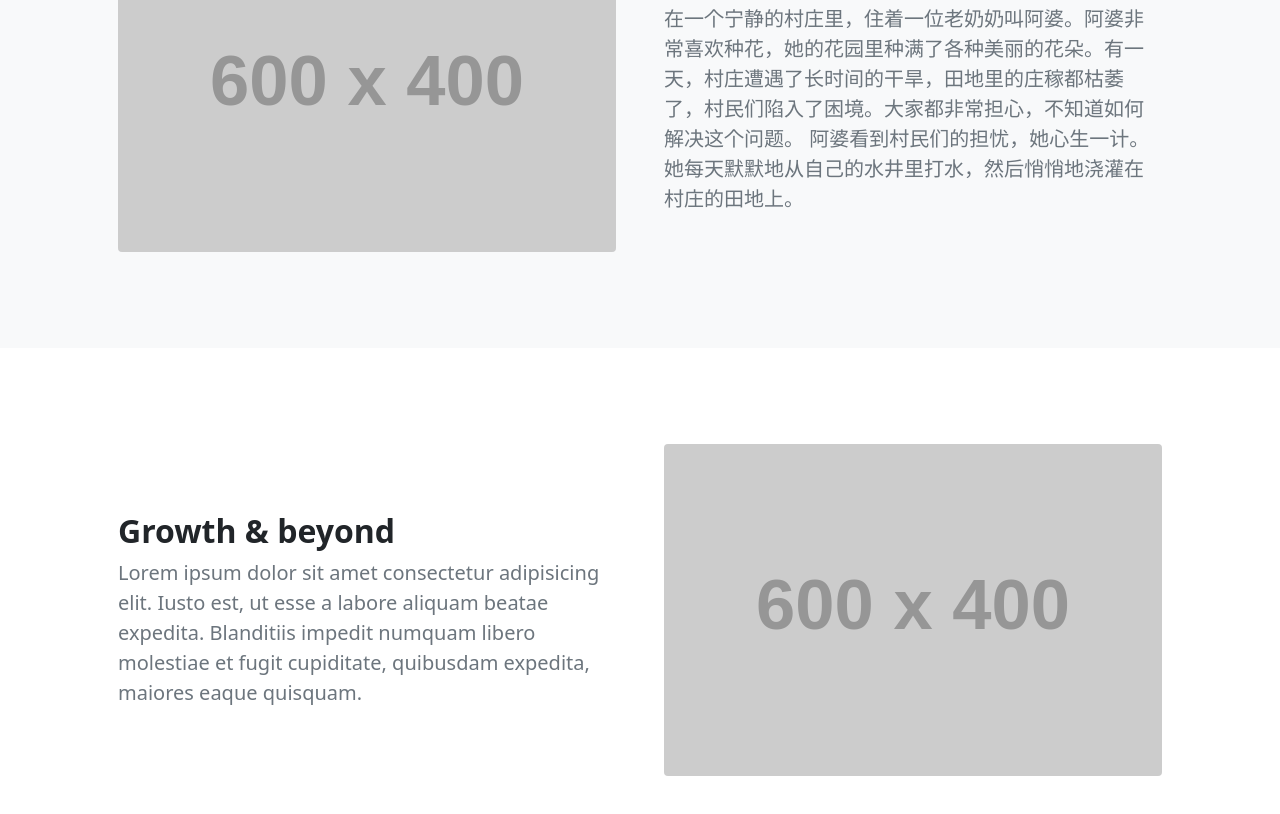
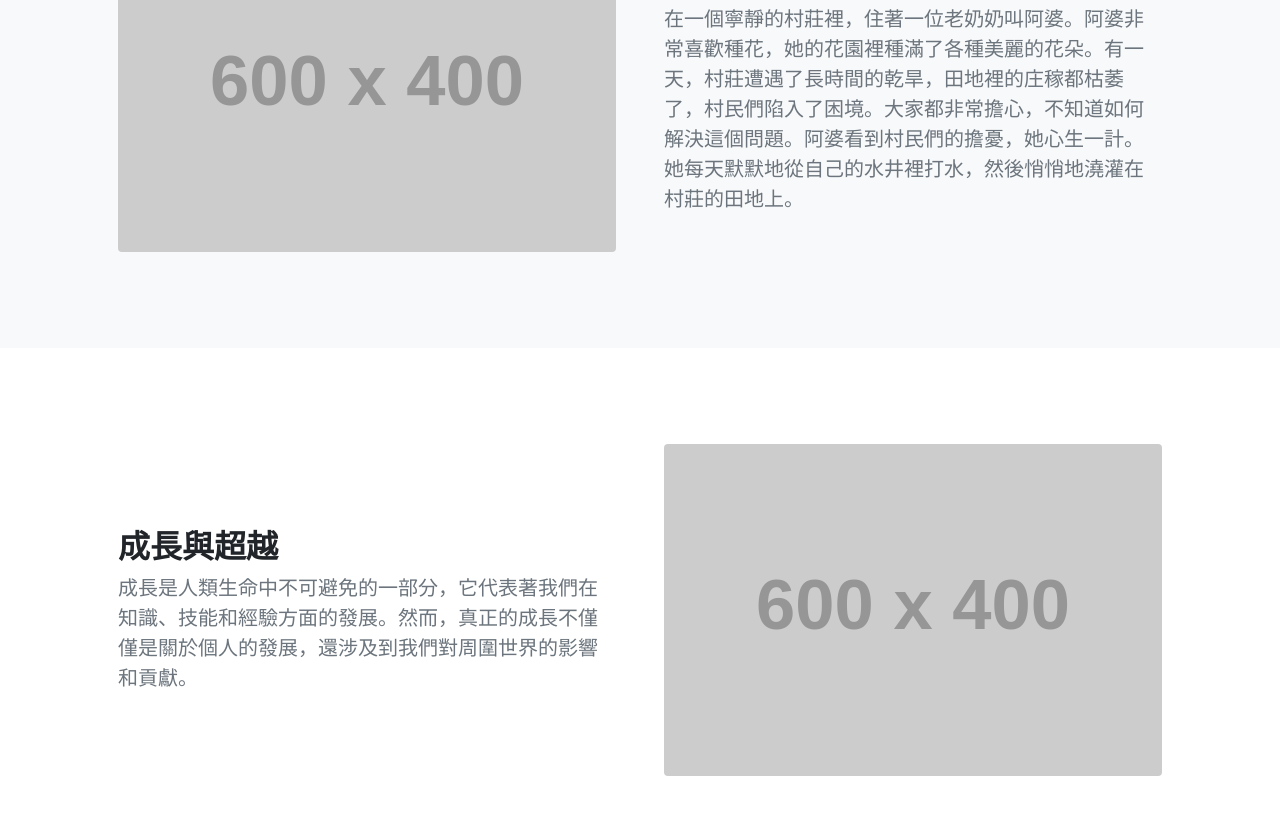
Before and after one commit to clutctm10733232/ChihleeGit-20230716, a plain HTML site: page about.html in a window 1280 px wide. Shown: the part 680-1494 px from the top of the page. Drawn offline with nearby package versions, Linux system fonts and the light colour scheme; placeholder pictures from the web are drawn by us.

Commit message:
add second title and content & update first content

```diff
--- a/about.html
+++ b/about.html
@@ -60,13 +60,14 @@
                 </div>
             </header>
             <!-- About section one-->
+
             <section class="py-5 bg-light" id="scroll-target">
                 <div class="container px-5 my-5">
                     <div class="row gx-5 align-items-center">
                         <div class="col-lg-6"><img class="img-fluid rounded mb-5 mb-lg-0" src="https://dummyimage.com/600x400/343a40/6c757d" alt="..." /></div>
                         <div class="col-lg-6">
                             <h2 class="fw-bolder">第一則故事</h2>
-                            <p class="lead fw-normal text-muted mb-0">在一个宁静的村庄里，住着一位老奶奶叫阿婆。阿婆非常喜欢种花，她的花园里种满了各种美丽的花朵。有一天，村庄遭遇了长时间的干旱，田地里的庄稼都枯萎了，村民们陷入了困境。大家都非常担心，不知道如何解决这个问题。 阿婆看到村民们的担忧，她心生一计。她每天默默地从自己的水井里打水，然后悄悄地浇灌在村庄的田地上。</p>
+                            <p class="lead fw-normal text-muted mb-0">在一個寧靜的村莊裡，住著一位老奶奶叫阿婆。阿婆非常喜歡種花，她的花園裡種滿了各種美麗的花朵。有一天，村莊遭遇了長時間的乾旱，田地裡的庄稼都枯萎了，村民們陷入了困境。大家都非常擔心，不知道如何解決這個問題。阿婆看到村民們的擔憂，她心生一計。她每天默默地從自己的水井裡打水，然後悄悄地澆灌在村莊的田地上。</p>
                         </div>
                     </div>
                 </div>
@@ -77,12 +78,13 @@
                     <div class="row gx-5 align-items-center">
                         <div class="col-lg-6 order-first order-lg-last"><img class="img-fluid rounded mb-5 mb-lg-0" src="https://dummyimage.com/600x400/343a40/6c757d" alt="..." /></div>
                         <div class="col-lg-6">
-                            <h2 class="fw-bolder">Growth &amp; beyond</h2>
-                            <p class="lead fw-normal text-muted mb-0">Lorem ipsum dolor sit amet consectetur adipisicing elit. Iusto est, ut esse a labore aliquam beatae expedita. Blanditiis impedit numquam libero molestiae et fugit cupiditate, quibusdam expedita, maiores eaque quisquam.</p>
+                            <h2 class="fw-bolder">成長與超越</h2>
+                            <p class="lead fw-normal text-muted mb-0">成長是人類生命中不可避免的一部分，它代表著我們在知識、技能和經驗方面的發展。然而，真正的成長不僅僅是關於個人的發展，還涉及到我們對周圍世界的影響和貢獻。</p>
                         </div>
                     </div>
                 </div>
             </section>
+
             <!-- Team members section-->
             <section class="py-5 bg-light">
                 <div class="container px-5 my-5">
```
